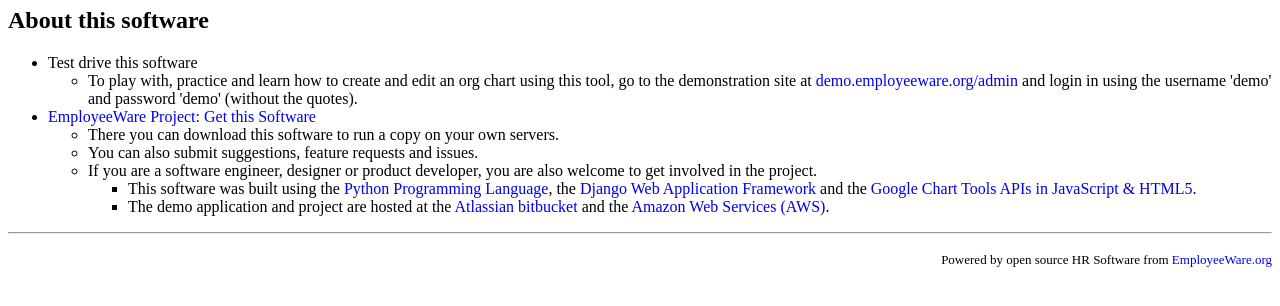
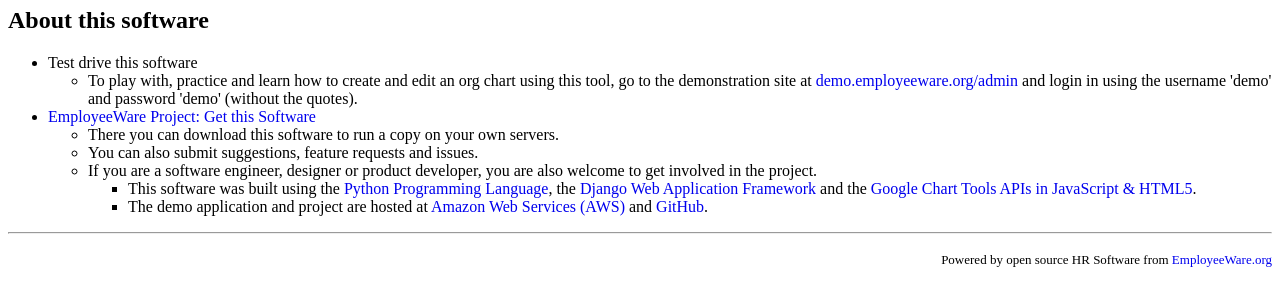
Before and after one commit to predragokanovic/employeeware, a Django app: page / in a window 1280 px wide. Shown: the part 212-518 px from the top of the page. Run offline with Django 3.2, Linux system fonts and the light colour scheme.

Commit message:
Updated home page to link to new source code repository on GitHub

```diff
--- a/templates/orgchart/homepage.html
+++ b/templates/orgchart/homepage.html
@@ -31,7 +31,7 @@
 			</li>
 		</ul>
 	</li>
-	<li><a href="https://bitbucket.org/rajiv.pant/employeeware/">EmployeeWare Project: Get this Software</a>
+	<li><a href="https://github.com/rajivpant/employeeware">EmployeeWare Project: Get this Software</a>
 		<ul>
 			<li>There you can download this software to run a copy on your own servers.
 			</li>
@@ -45,11 +45,11 @@
 					the <a href="http://www.python.org/">Python Programming Language</a>,
 					the <a href="https://www.djangoproject.com/">Django Web Application Framework</a> and
 					the <a href="https://developers.google.com/chart/">Google Chart Tools APIs
-					in JavaScript & HTML5</a>.
+					in JavaScript &amp; HTML5</a>.
 					</li>
 					<li>The demo application and project are hosted at
-					the <a href="https://bitbucket.org/">Atlassian bitbucket</a> and
-					the <a href="http://aws.amazon.com/">Amazon Web Services (AWS)</a>.
+					<a href="http://aws.amazon.com/">Amazon Web Services (AWS)</a> and
+					<a href="https://github.com/rajivpant/employeeware">GitHub</a>.
 					</li>
 				</ul>
 			</li>
```
